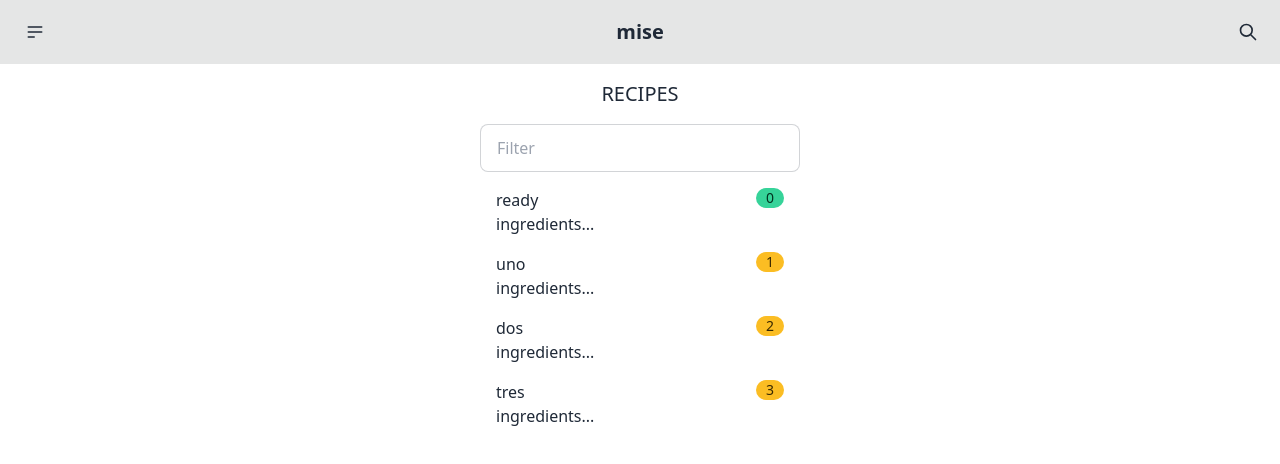
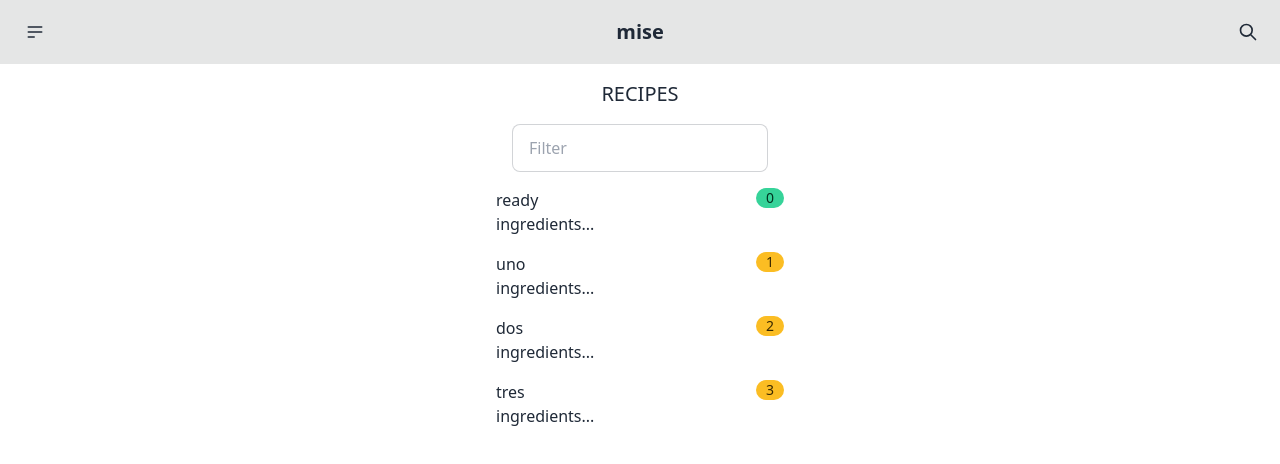
Before and after one commit to kylehorton33/mise, a SvelteKit app in the folder client/: page /recipes in a window 1280 px wide. Shown: the top 464 px of the page. Built offline with nearby package versions, Linux system fonts and the light colour scheme.

Commit message:
fix: :bug: fix sidescrolling

```diff
--- a/client/src/routes/recipes/+page.svelte
+++ b/client/src/routes/recipes/+page.svelte
@@ -3,7 +3,7 @@
   let filterTerm = ''
 </script>
 
-<div class="p-4 flex flex-col items-center space-y-4 w-96 mx-auto">
+<div class="p-4 flex flex-col items-center space-y-4 w-72 mx-auto">
   <h1 class="text-xl text-center uppercase">Recipes</h1>
   <input
     type="text"
```
